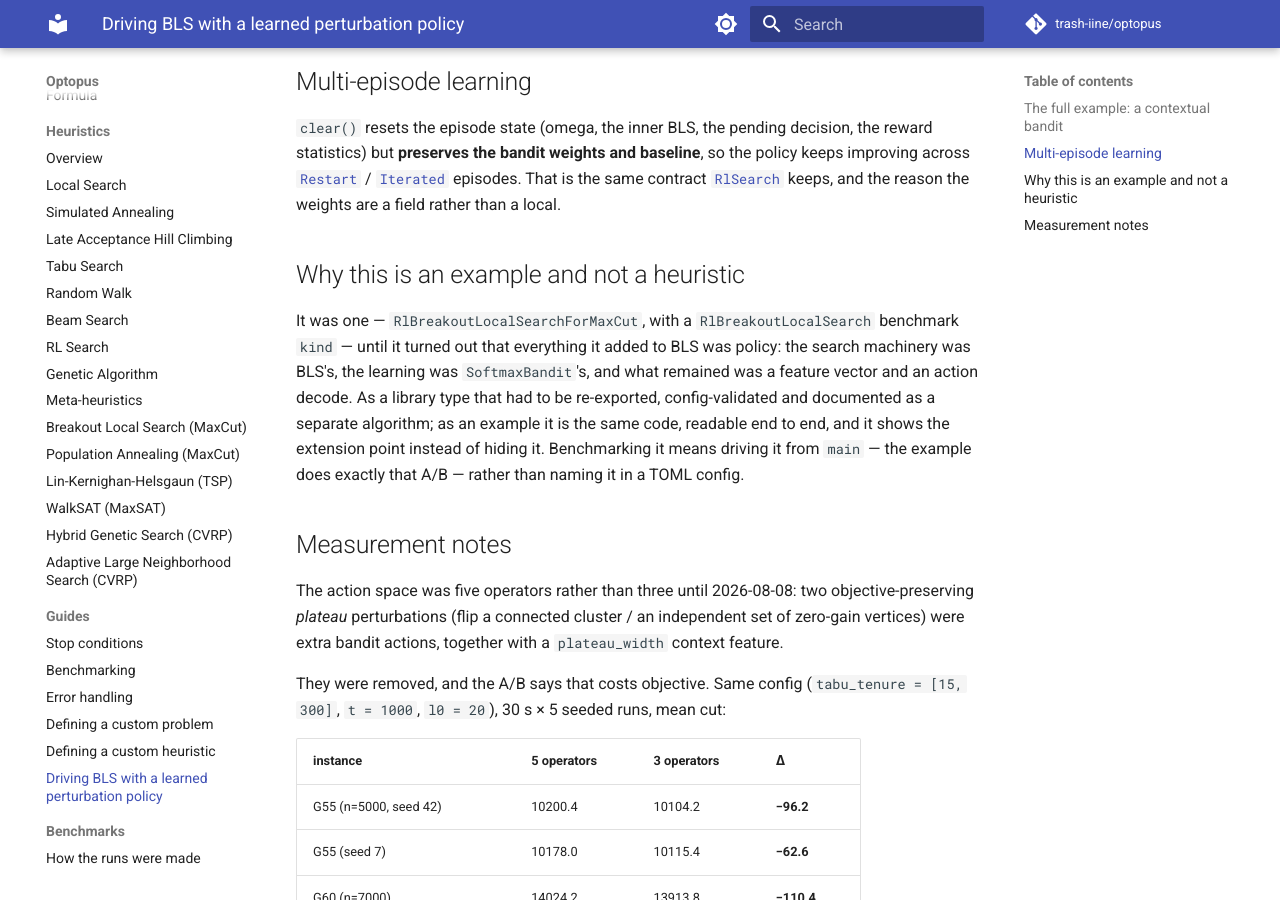
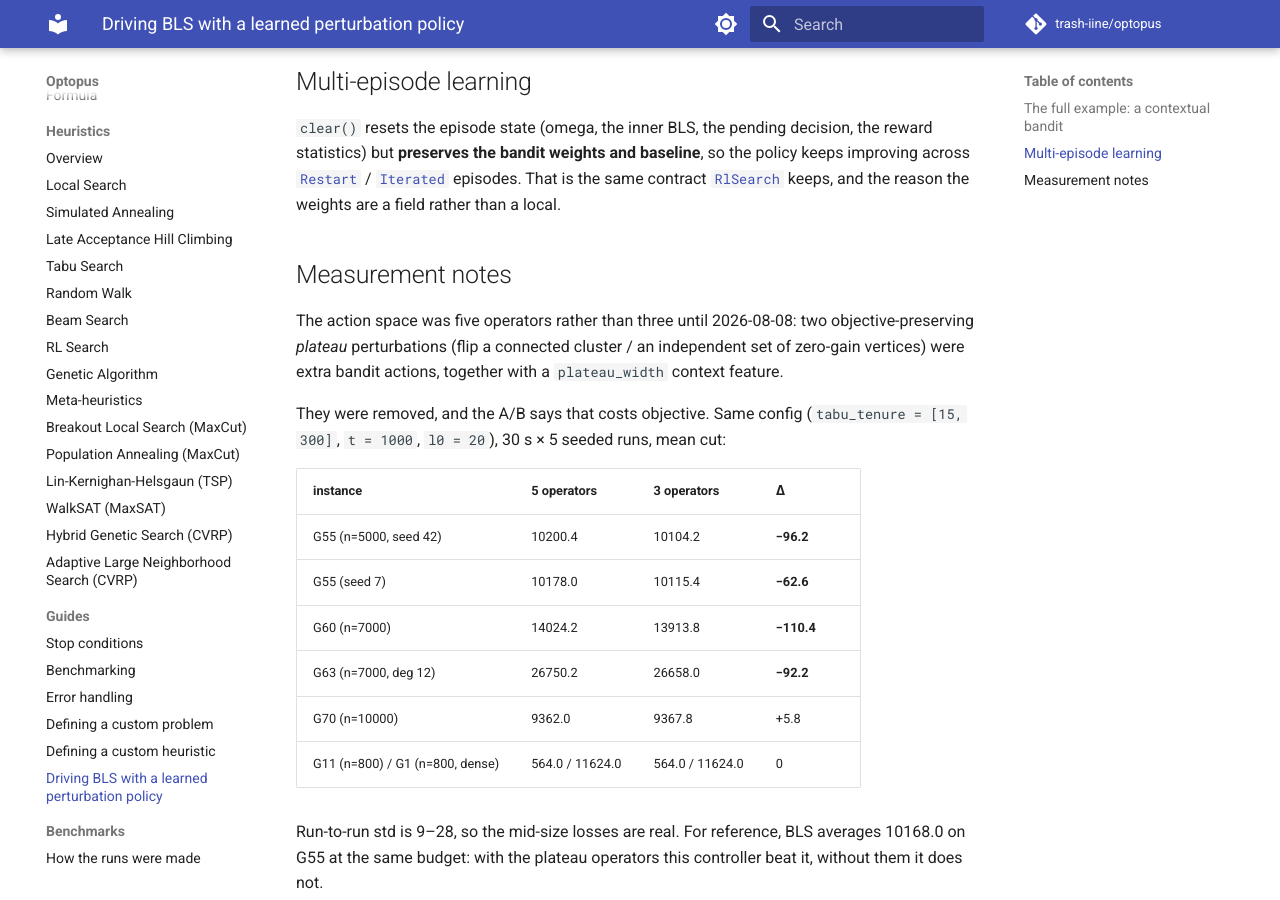
Before and after one commit to trash-iine/optopus, an MkDocs documentation site: the page built from docs/guide/learned_perturbation.md, in a window 1280 px wide and 900 px high, scrolled down 1410 px. Built offline with MkDocs 1.6.1 and Material for MkDocs 9.7.7, drawn with Linux system fonts in a browser that asks for light colours; comment, search, counter and statistics services are not loaded.

Commit message:
DOCs: removed redundant description

```diff
--- a/docs/guide/learned_perturbation.md
+++ b/docs/guide/learned_perturbation.md
@@ -74,18 +74,6 @@ the policy keeps improving across [`Restart`](../heuristics/meta.md#restart) /
 contract [`RlSearch`](../heuristics/rl_search.md) keeps, and the reason the
 weights are a field rather than a local.
 
-## Why this is an example and not a heuristic
-
-It was one — `RlBreakoutLocalSearchForMaxCut`, with a `RlBreakoutLocalSearch`
-benchmark `kind` — until it turned out that everything it added to BLS was
-policy: the search machinery was BLS's, the learning was `SoftmaxBandit`'s, and
-what remained was a feature vector and an action decode. As a library type that
-had to be re-exported, config-validated and documented as a separate algorithm;
-as an example it is the same code, readable end to end, and it shows the
-extension point instead of hiding it. Benchmarking it means driving it from
-`main` — the example does exactly that A/B — rather than naming it in a TOML
-config.
-
 ## Measurement notes
 
 The action space was five operators rather than three until 2026-08-08: two
```
